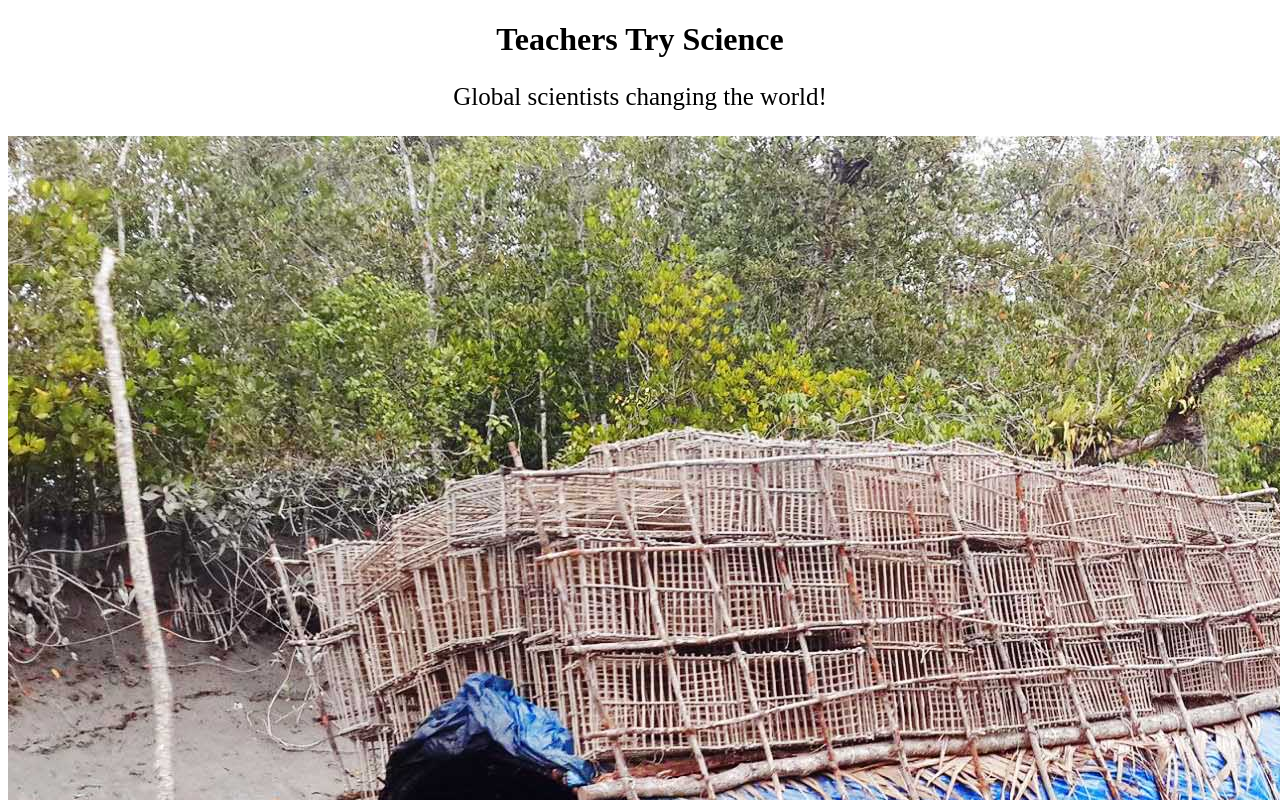
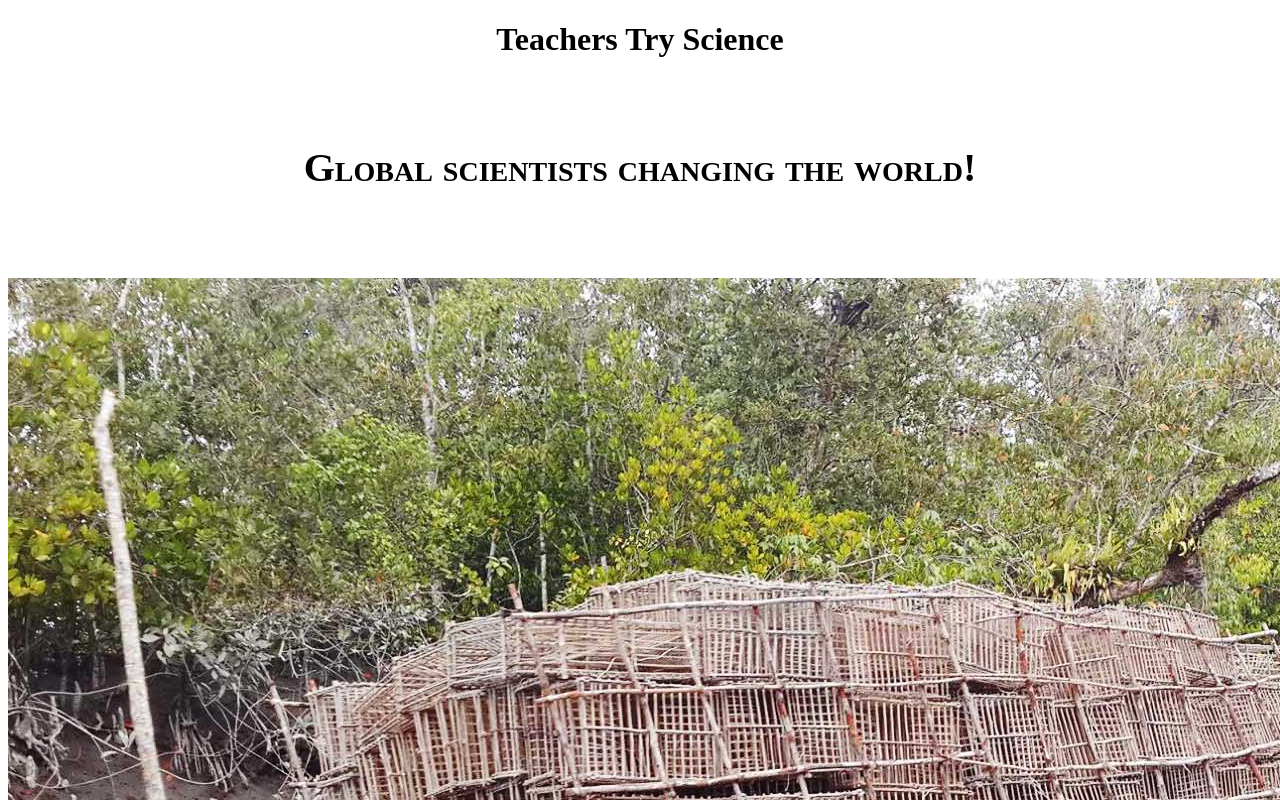
Before and after one commit to Monoswita/Monoswita.github.io, a plain HTML site: page unit_4/index.html in a window 1280 px wide. Shown: the top 800 px of the page. Drawn offline with Linux system fonts and the light colour scheme; files that its build step writes are made by us from their sources; files whose address does not match are found by name.

Commit message:
unit 4 practice2
unit 4 practice2

```diff
--- a/unit_4/index.html
+++ b/unit_4/index.html
@@ -7,10 +7,10 @@
 
 <body>
 	<h1>Teachers Try Science</h1>
-	<p>Global scientists changing the world!</p>
+	<p><strong>Global scientists changing the world!</strong></p>
 
 	<img src="images/boat.jpg">
-	<p>Sunderbans, last remaining mangrove jungle</p>
+	<p><strong>Sunderbans, last remaining mangrove jungle</strong></p>
 
 	<p>Lorem ipsum dolor sit amet, consectetur adipisicing elit, sed do eiusmod
 	tempor incididunt ut labore et dolore magna aliqua. Ut enim ad minim veniam,
--- a/unit_4/style.css
+++ b/unit_4/style.css
@@ -4,9 +4,13 @@ body {text-align:center;background:img src="mangrove.jpg"; background-size: cove
 hr{width: 250px;
 }
 
-h2{font-size: 35px;
-	font-family: 'Inknut Antiqua', serif;}
 
-p{font-size: 25px;
-	font-family: 'Bree Serif', serif;
+p{font-size: 40px;
+	font-family: 'Inknut Antiqua', serif;
+	line-height: 1.5em;
+	margin: 2em;
 }
+
+strong{
+	font-variant: small-caps;
+}
```
